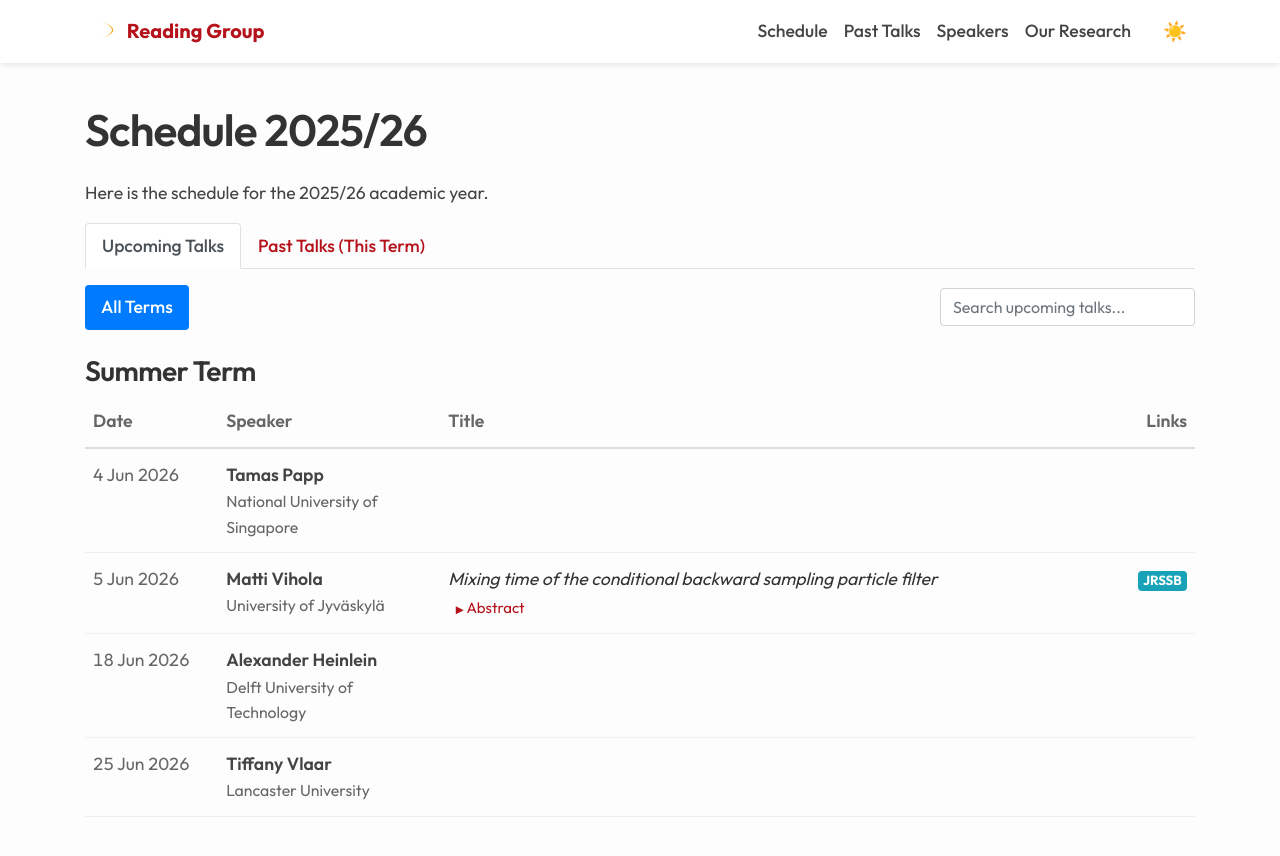
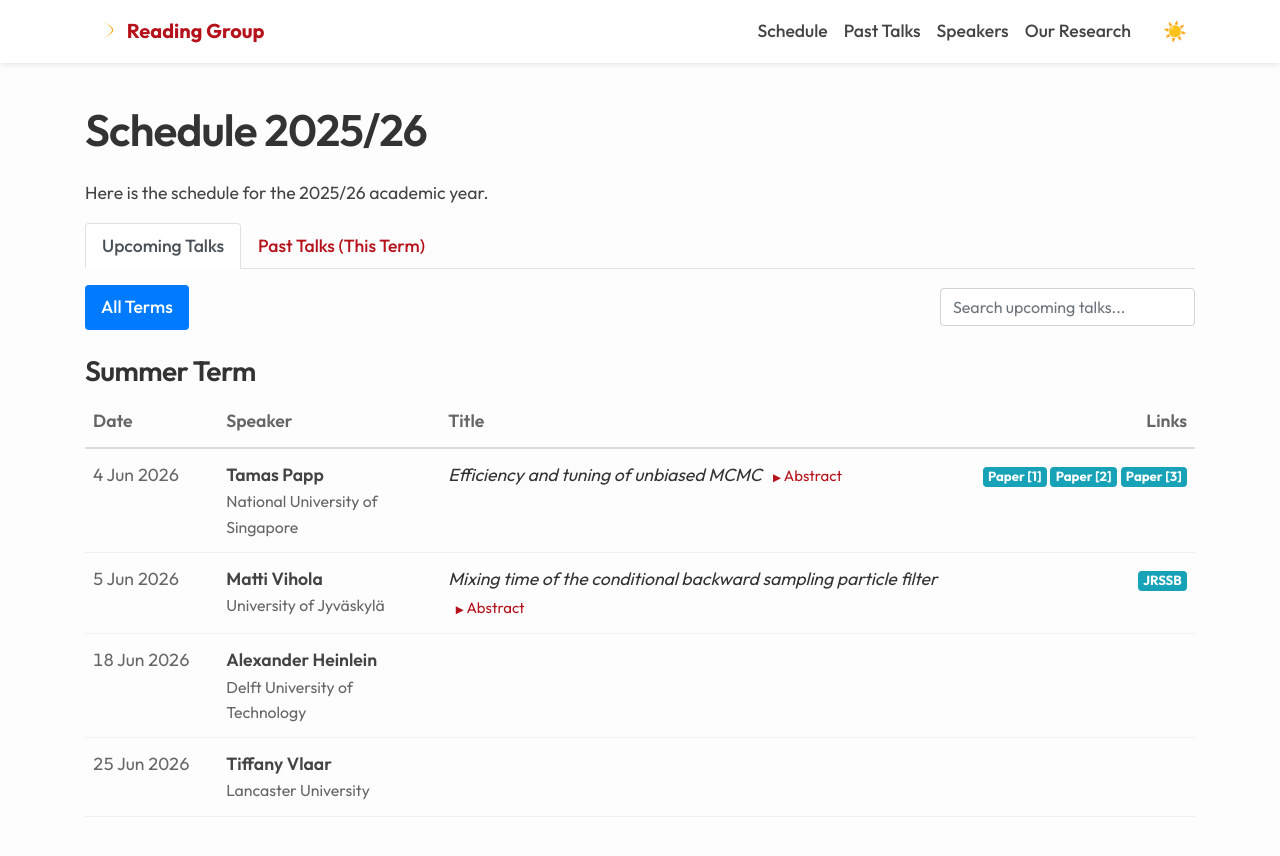
Before and after one commit to LU-CSML/lu-csml.github.io, a Jekyll site: the page built from schedule.md, in a window 1280 px wide. Shown: the top 856 px of the page. Built offline with Jekyll 4.4.1, drawn with Linux system fonts in a browser that asks for light colours; some of the changed lines change nothing that is shown.

Commit message:
Add talk details for Tamas Papp

```diff
--- a/_data/talks.yml
+++ b/_data/talks.yml
@@ -41,8 +41,23 @@
 - date: 2026-06-04
   speaker: Tamas Papp
   affiliation: National University of Singapore
-  title:
-  abstract:
+  title: Efficiency and tuning of unbiased MCMC
+  abstract: "The recently proposed unbiased MCMC methodology of Jacob et al. [1] eliminates the burn-in bias of standard MCMC, simplifying downstream inference and allowing more effective use of parallel computing resources. Although the method has received continued attention since its release [e.g. 2,3], key questions remain under-studied:
+
+  How does the efficiency of unbiased MCMC compare to that of standard MCMC?
+  How should one tune unbiased MCMC for optimal performance?
+
+  In this talk, I will discuss our ongoing work tackling these related questions. For the former, we provide sharp non-asymptotic bounds that demonstrate that unbiased MCMC is as efficient as standard MCMC, while additionally being unbiased. For the latter, we provide principled yet generic tuning guidelines that achieve near-optimal efficiency, and that increase the efficiency by up to 10^6× (!!) compared to prior tuning. Our work demonstrates that unbiased MCMC can, and is, a competitive alternative to standard MCMC.
+
+  This talk is based on joint work with Sam Power (University of Bristol)."
+
+  links:
+  - url: https://arxiv.org/abs/1708.03625
+    text: Paper [1]
+  - url: https://arxiv.org/abs/2206.05691
+    text: Paper [2]
+  - url: https://arxiv.org/abs/2406.06851
+    text: Paper [3]
 
 
 - date: 2026-05-28
```
Also changed, not shown: _includes/wordcloud.svg.
